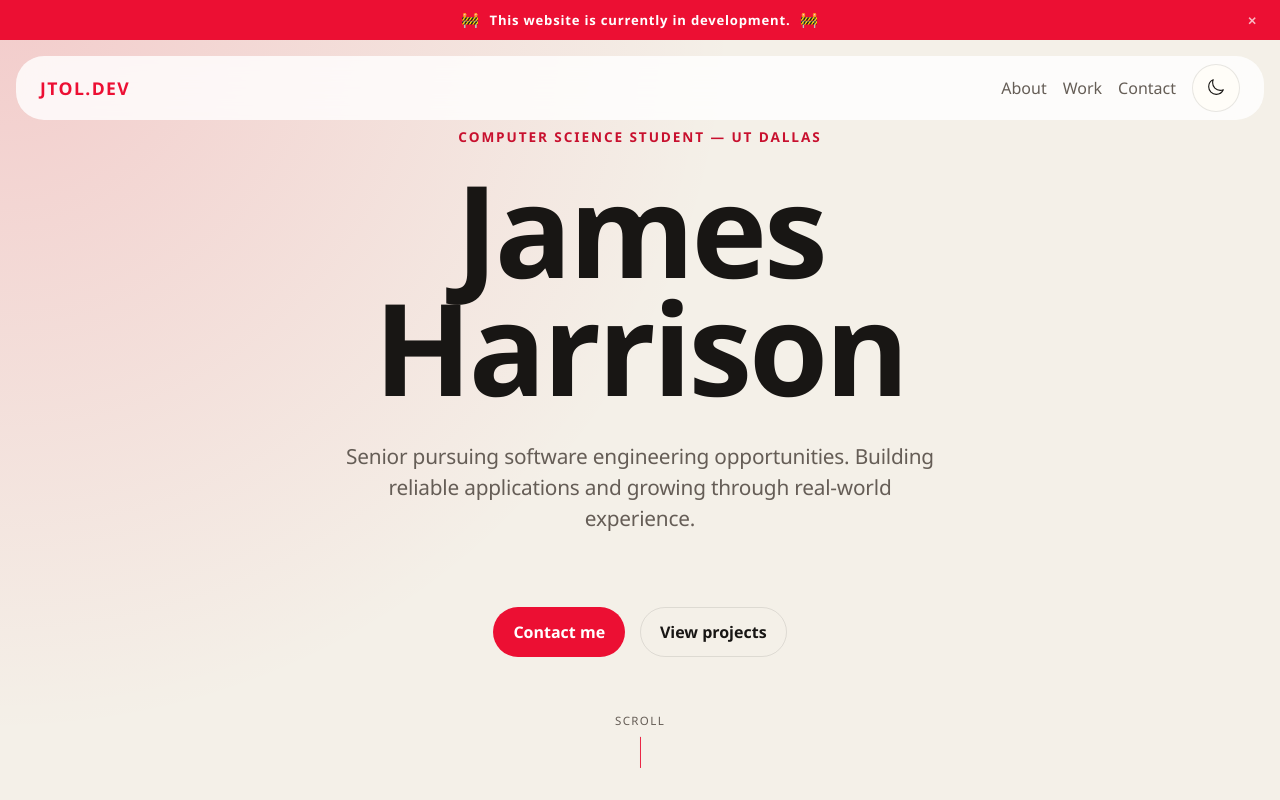
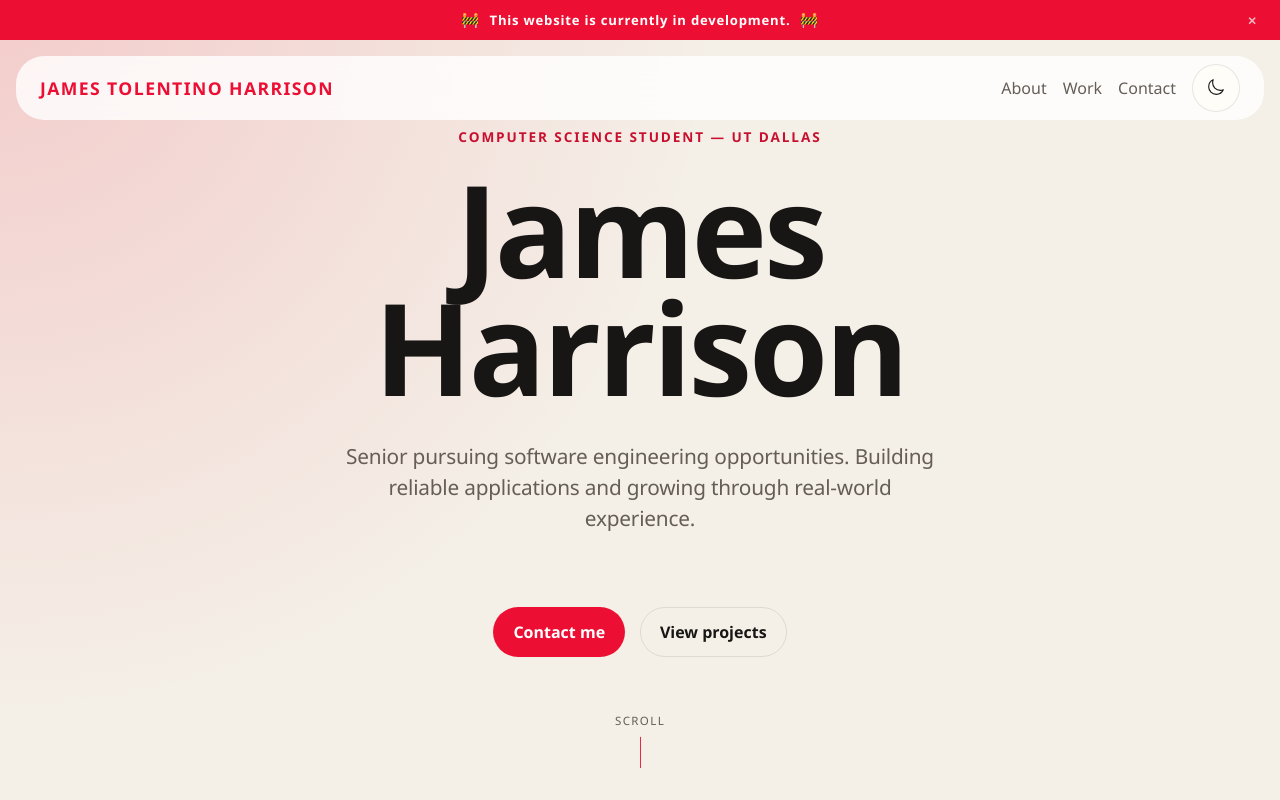
Before and after one commit to James5657/jtol.dev, a React (Vite) app: page / in a window 1280 px wide. Shown: the top 800 px of the page. Built offline with nearby package versions, Linux system fonts and the light colour scheme.

Commit message:
Change website navbar name

```diff
--- a/src/constants/global.ts
+++ b/src/constants/global.ts
@@ -1,4 +1,4 @@
-export const WEBSITE_NAME = "jtol.dev";
+export const WEBSITE_NAME = "James Tolentino Harrison";
 
 export const WEBSITE_URL = "https://jtol.dev";
 
```
